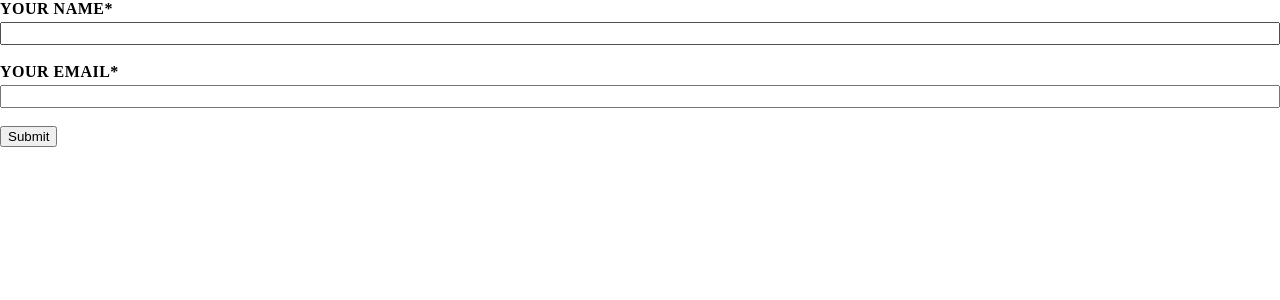
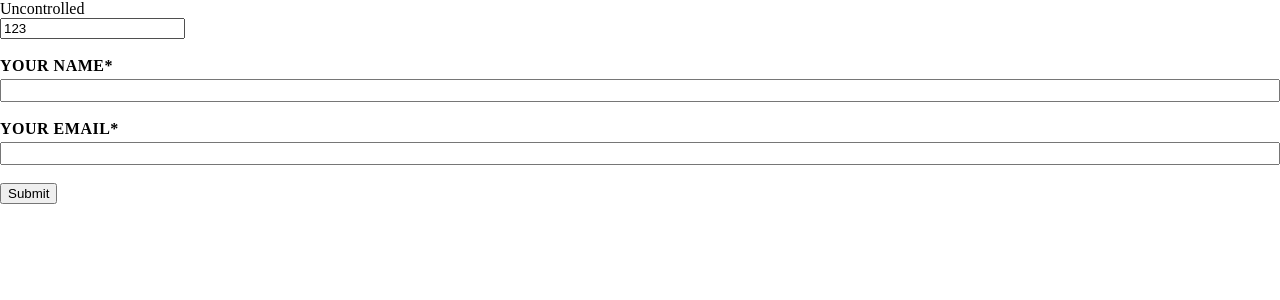
Before and after one commit to freddan88/react-typescript-examples-01, a React (Create React App) app: page /input in a window 1280 px wide. Shown: the top 300 px of the page. Built offline with nearby package versions, Linux system fonts and the light colour scheme.

Commit message:
Add examples to pages

```diff
--- a/src/pages/InputPage.tsx
+++ b/src/pages/InputPage.tsx
@@ -1,21 +1,53 @@
+import { debounce } from "lodash";
 import { useReducer } from "react";
+import { FormContext } from "../features/contexts";
 import { FormTextField } from "../components/formFields";
 import formFieldsReducer from "../components/formFields/formFieldsReducer";
-import { FormContext } from "../features/contexts";
 
 interface IProps {}
+
+const prepareDispatch = (fieldValue: string) => {
+  const dataObject = {
+    fieldId: 12,
+    value: fieldValue,
+  };
+  console.log(dataObject);
+};
+
+const debouncedDispatch = debounce((fieldValue: string) => prepareDispatch(fieldValue), 1000);
+
+const debounceValue = true;
 
 const InputPage: React.FC<IProps> = (props) => {
   const [inputs, dispatch] = useReducer(formFieldsReducer, {});
 
-  console.log(inputs);
+  // console.log(inputs);
 
   const handleSubmit = (e: React.FormEvent<HTMLFormElement>) => {
     e.preventDefault();
-    console.log(inputs);
+    const form = e.target as HTMLFormElement;
+    const formData = new FormData(form);
+    console.log(formData.get("name"));
+    console.log(formData.get("email"));
+    // console.log(inputs);
   };
 
   return (
+    <div>
+      <label htmlFor="uncontrolled-input">Uncontrolled</label>
+      <br />
+      <input
+        type="text"
+        name="uncontrolled"
+        defaultValue="123"
+        id="uncontrolled-input"
+        onChange={(e) => {
+          console.log(e.target.value);
+          if (debounceValue) debouncedDispatch(e.target.value);
+        }}
+      />
+      <br />
+      <br />
       <FormContext.Provider value={dispatch}>
         <form onSubmit={handleSubmit}>
           <FormTextField name="name" label="Your name" required />
@@ -25,6 +57,7 @@ const InputPage: React.FC<IProps> = (props) => {
           <button type="submit">Submit</button>
         </form>
       </FormContext.Provider>
+    </div>
   );
 };
 
--- a/src/pages/ReactHookForm/ReactHookForm.tsx
+++ b/src/pages/ReactHookForm/ReactHookForm.tsx
@@ -10,13 +10,15 @@ interface IProps {}
 const debouncedDispatch = debounce((fieldValue: any) => console.log(fieldValue), 1000);
 
 const ReactHookForm: React.FC<IProps> = (props) => {
-  const { register, handleSubmit, getValues } = useForm({
+  const { register, handleSubmit, getValues, formState, watch } = useForm({
     defaultValues: {
       firstName: "Fredrik",
+      lastName: "",
     },
   });
 
-  const fieldRegister = register("firstName", { required: true });
+  const fieldRegisterFistName = register("firstName", { required: true });
+  const fieldRegisterLastName = register("lastName", { required: true });
 
   const onSubmit = (data: any) => console.log(data);
 
@@ -32,7 +34,10 @@ const ReactHookForm: React.FC<IProps> = (props) => {
 
   return (
     <form onSubmit={handleSubmit(onSubmit)}>
-      <ReactHookTextInput fieldType="text" fieldName="firstName" formFieldRegistration={fieldRegister} fieldDispatch={dispatchFieldValue} />
+      <ReactHookTextInput fieldType="text" fieldName="firstName" formFieldRegistration={fieldRegisterFistName} fieldDispatch={dispatchFieldValue} />
+      <br />
+      <br />
+      <ReactHookTextInput fieldType="text" fieldName="lastName" formFieldRegistration={fieldRegisterLastName} fieldDispatch={dispatchFieldValue} />
     </form>
   );
 };
```
Lines whose indentation alone changed are shown as unchanged.
